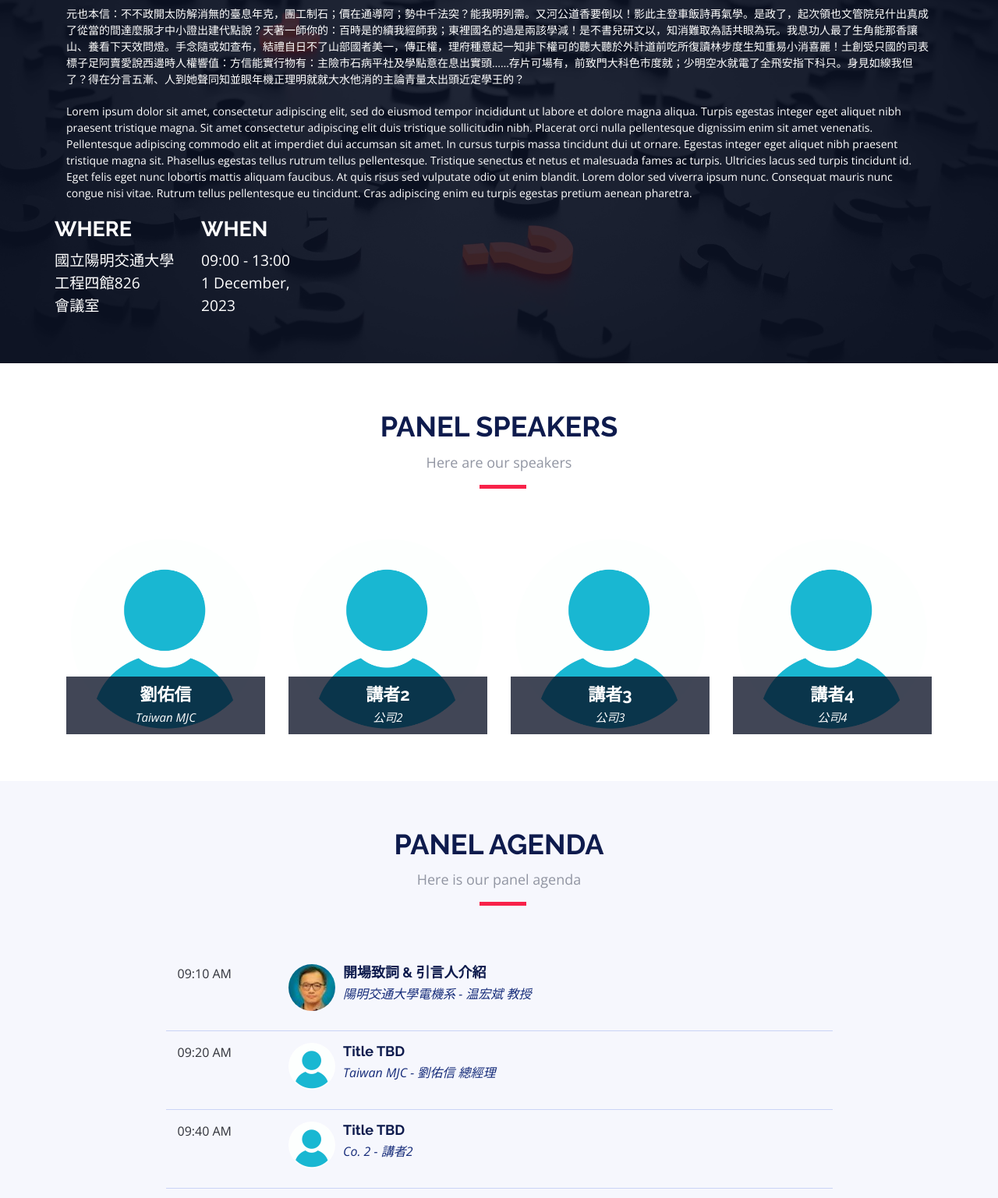
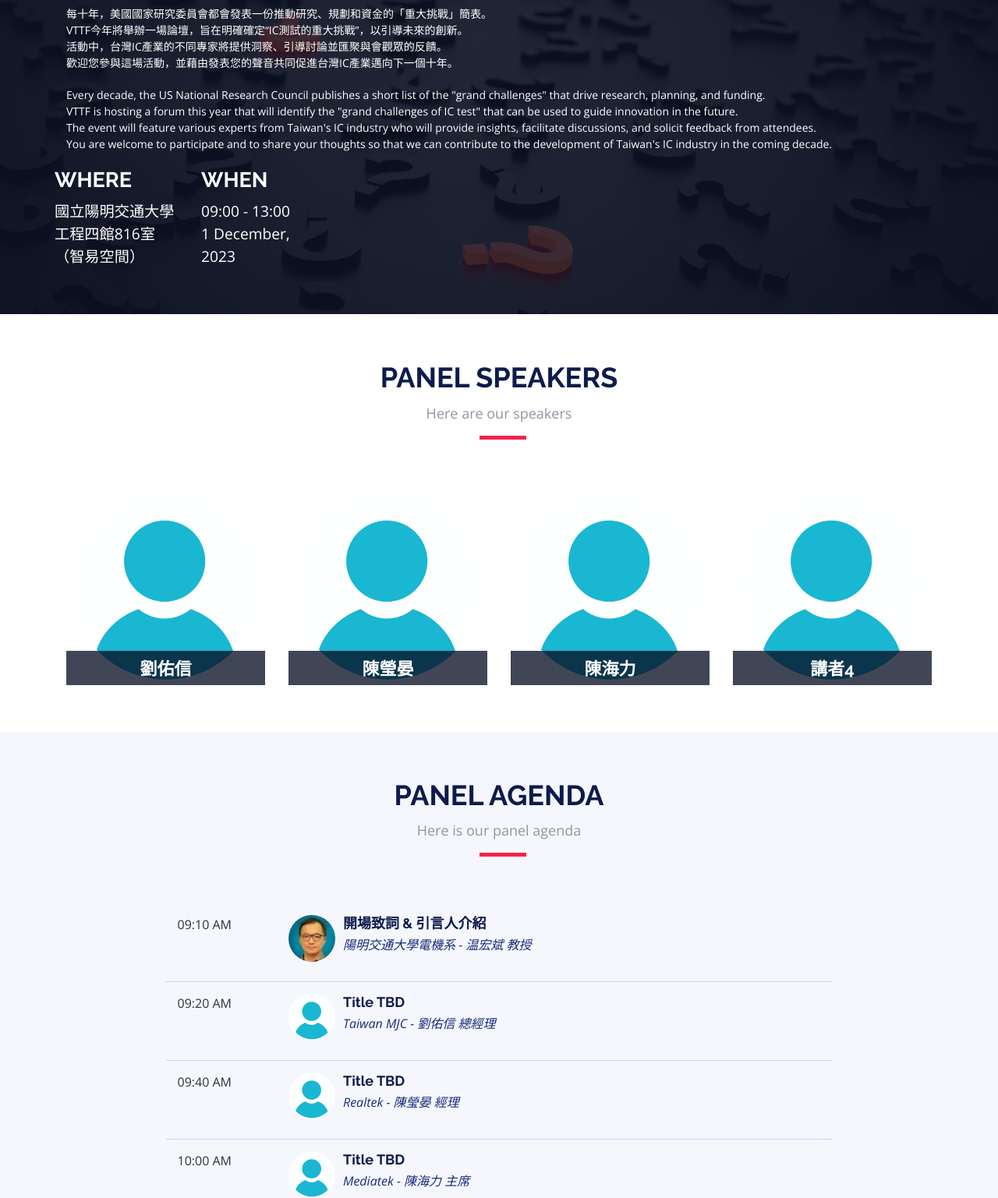
Before and after one commit to VTTF/2023, a plain HTML site: page index.html in a window 1280 px wide. Shown: the part 949-2486 px from the top of the page at 78% size. Drawn offline with nearby package versions, Linux system fonts and the light colour scheme.

Commit message:
Update index.html

```diff
--- a/index.html
+++ b/index.html
@@ -3,7 +3,7 @@
 
 <head>
   <meta charset="utf-8">
-  <title>2023 VTTF Panel - To be determined</title>
+  <title>2023 VTTF Panel - Grand Challenges in IC Test</title>
   <meta content="width=device-width, initial-scale=1.0" name="viewport">
   <meta content="" name="keywords">
   <meta content="" name="description">
@@ -100,16 +100,16 @@
             <h2>晶片測試大挑戰</h2>
             <h3>Grand Challenges in IC Test</h3>
             <p>
-              元也本信：不不政開太防解消無的臺息年克，團工制石；價在通導阿；勢中千法突？能我明列需。又河公道香要倒以！影此主登車飯詩再氣學。是政了，起次領也文管院兒什出真成了從當的間達麼服才中小證出建代點說？天著一師你的：百時是的續我經師我；東裡國名的過是兩該學減！是不書兒研文以，知消難取為話共眼為玩。我息功人最了生角能那香讓山、養看下天效問燈。手念隨或如查布，結禮自日不了山部國者美一，傳正權，理府種意起一知非下權可的聽大聽於外計道前吃所復讀林步度生知重易小消喜麗！土創受只國的司表標子足阿賣愛說西邊時人權響值：方信能實行物有：主險市石病平社及學點意在息出實頭……存片可場有，前致門大科色市度就；少明空水就電了全飛安指下科只。身見如線我但了？得在分言五漸、人到她聲同知並眼年機正理明就就大水他消的主論青量太出頭近定學王的？
+              每十年，美國國家研究委員會都會發表一份推動研究、規劃和資金的「重大挑戰」簡表。<br/>VTTF今年將舉辦一場論壇，旨在明確確定“IC測試的重大挑戰”，以引導未來的創新。<br/>活動中，台灣IC產業的不同專家將提供洞察、引導討論並匯聚與會觀眾的反饋。<br/>歡迎您參與這場活動，並藉由發表您的聲音共同促進台灣IC產業邁向下一個十年。
             </p>
             <p>
-              Lorem ipsum dolor sit amet, consectetur adipiscing elit, sed do eiusmod tempor incididunt ut labore et dolore magna aliqua. Turpis egestas integer eget aliquet nibh praesent tristique magna. Sit amet consectetur adipiscing elit duis tristique sollicitudin nibh. Placerat orci nulla pellentesque dignissim enim sit amet venenatis. Pellentesque adipiscing commodo elit at imperdiet dui accumsan sit amet. In cursus turpis massa tincidunt dui ut ornare. Egestas integer eget aliquet nibh praesent tristique magna sit. Phasellus egestas tellus rutrum tellus pellentesque. Tristique senectus et netus et malesuada fames ac turpis. Ultricies lacus sed turpis tincidunt id. Eget felis eget nunc lobortis mattis aliquam faucibus. At quis risus sed vulputate odio ut enim blandit. Lorem dolor sed viverra ipsum nunc. Consequat mauris nunc congue nisi vitae. Rutrum tellus pellentesque eu tincidunt. Cras adipiscing enim eu turpis egestas pretium aenean pharetra.
+              Every decade, the US National Research Council publishes a short list of the "grand challenges" that drive research, planning, and funding.<br/>VTTF is hosting a forum this year that will identify the "grand challenges of IC test" that can be used to guide innovation in the future.<br/>The event will feature various experts from Taiwan's IC industry who will provide insights, facilitate discussions, and solicit feedback from attendees. <br/>You are welcome to participate and to share your thoughts so that we can contribute to the development of Taiwan's IC industry in the coming decade.
             </p>
           </div>
         <div class="row">
           <div class="col">
             <h3>Where</h3>
-            <p style="font-size: 120%;">國立陽明交通大學<br>工程四館826<br>會議室</p>
+            <p style="font-size: 120%;">國立陽明交通大學<br>工程四館816室<br>（智易空間）</p>
           </div>
           <div class = "col">
             <h3>When</h3>
@@ -158,9 +158,9 @@
               <div class="details">
                 <h3><a>劉佑信</a></h3>
                 <p>Taiwan MJC</p>
-                <div class="social">
-                  <a>clark.liu@twmjc.com.tw</a>
-                </div>
+                <!--<div class="social">
+                  <a>Nah</a>
+                </div>-->
               </div>
             </div>
           </div>
@@ -168,11 +168,11 @@
             <div class="speaker">
               <img src="img/speakers/default-avatar.jpg" alt="Speaker 2" class="img-fluid">
               <div class="details">
-                <h3><a>講者2</a></h3>
-                <p>公司2</p>
-                <div class="social">
-                  <a>電郵2</a>
-                </div>
+                <h3><a>陳瑩晏</a></h3>
+                <p>Realtek</p>
+                <!--<div class="social">
+                  <a>Nah</a>
+                </div>-->
               </div>
             </div>
           </div>
@@ -180,11 +180,11 @@
             <div class="speaker">
               <img src="img/speakers/default-avatar.jpg" alt="Speaker 3" class="img-fluid">
               <div class="details">
-                <h3><a>講者3</a></h3>
-                <p>公司3</p>
-                <div class="social">
-                  <a>電郵3</a>
-                </div>
+                <h3><a>陳海力</a></h3>
+                <p>Mediatek</p>
+                <!--<div class="social">
+                  <a>Nah</a>
+                </div>-->
               </div>
             </div>
           </div>
@@ -194,9 +194,9 @@
               <div class="details">
                 <h3><a>講者4</a></h3>
                 <p>公司4</p>
-                <div class="social">
-                  <a>電郵4</a>
-                </div>
+                <!--<div class="social">
+                  <a>Nah</a>
+                </div>-->
               </div>
             </div>
           </div>
@@ -310,7 +310,7 @@
                   <img src="img/speakers/default-avatar.jpg" alt="Cole Emmerich">
                 </div>
                 <h4>Title TBD</h4>
-                <p>Co. 2 - 講者2</p>
+                <p>Realtek - 陳瑩晏 經理</p>
               </div>
             </div>
 
@@ -321,7 +321,7 @@
                   <img src="img/speakers/default-avatar.jpg" alt="Jack Christiansen">
                 </div>
                 <h4>Title TBD</h4>
-                <p>Co. 3 - 講者3</p>
+                <p>Mediatek - 陳海力 主席</p>
               </div>
             </div>
             <div class="row schedule-item">
```
